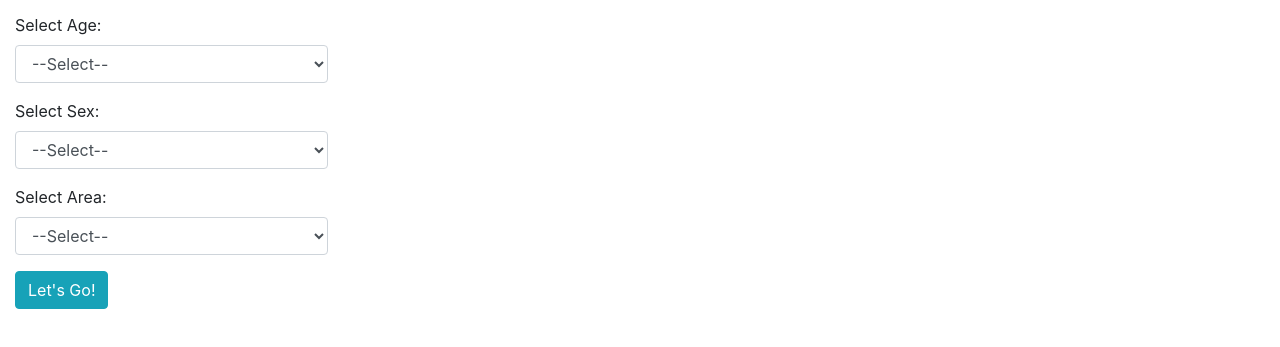
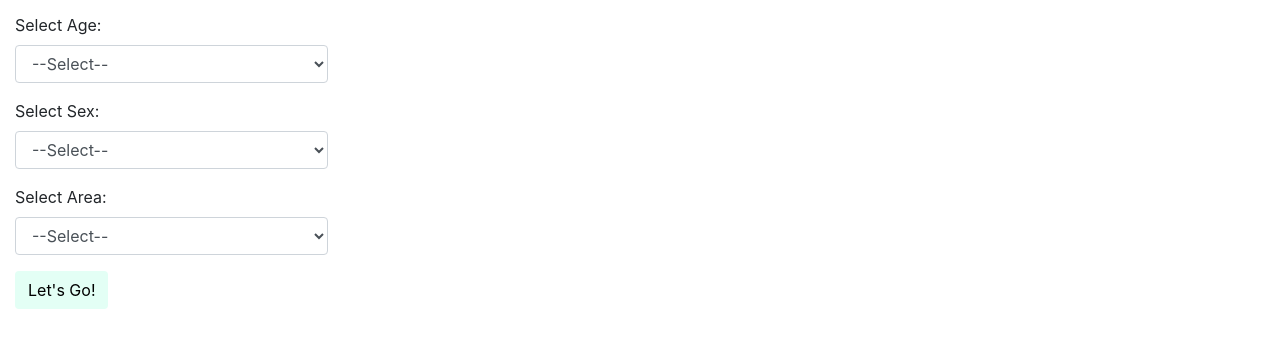
Before and after one commit to AoifeMcNeill/EWSProject, a website: page pages/find.html in a window 1280 px wide. Shown: the part 133-480 px from the top of the page. Drawn offline with nearby package versions, Linux system fonts and the light colour scheme.

Commit message:
added button hover effect

```diff
--- a/pages/find.html
+++ b/pages/find.html
@@ -89,7 +89,7 @@
               <option>Lanarkshire</option>
             </select>
             </div>
-            <button type="submit" class="btn btn-info mb-2">Let's Go!</button>
+            <button type="submit" class="btn mb-2" id="btnSubmit">Let's Go!</button>
         </form>
     </div>
 </body>
--- a/stylesheets/find.css
+++ b/stylesheets/find.css
@@ -1,3 +1,14 @@
 #findForm {
     margin-top: 60px;
 }
+
+#btnSubmit {
+    background-color: #E3FFF5;
+    color: #000;
+    border-style: 1px solid #E3FFF5;
+}
+
+#btnSubmit:hover {
+    background-color: #B0FFE3;
+    border-color: #B0FFE3;
+}
```
